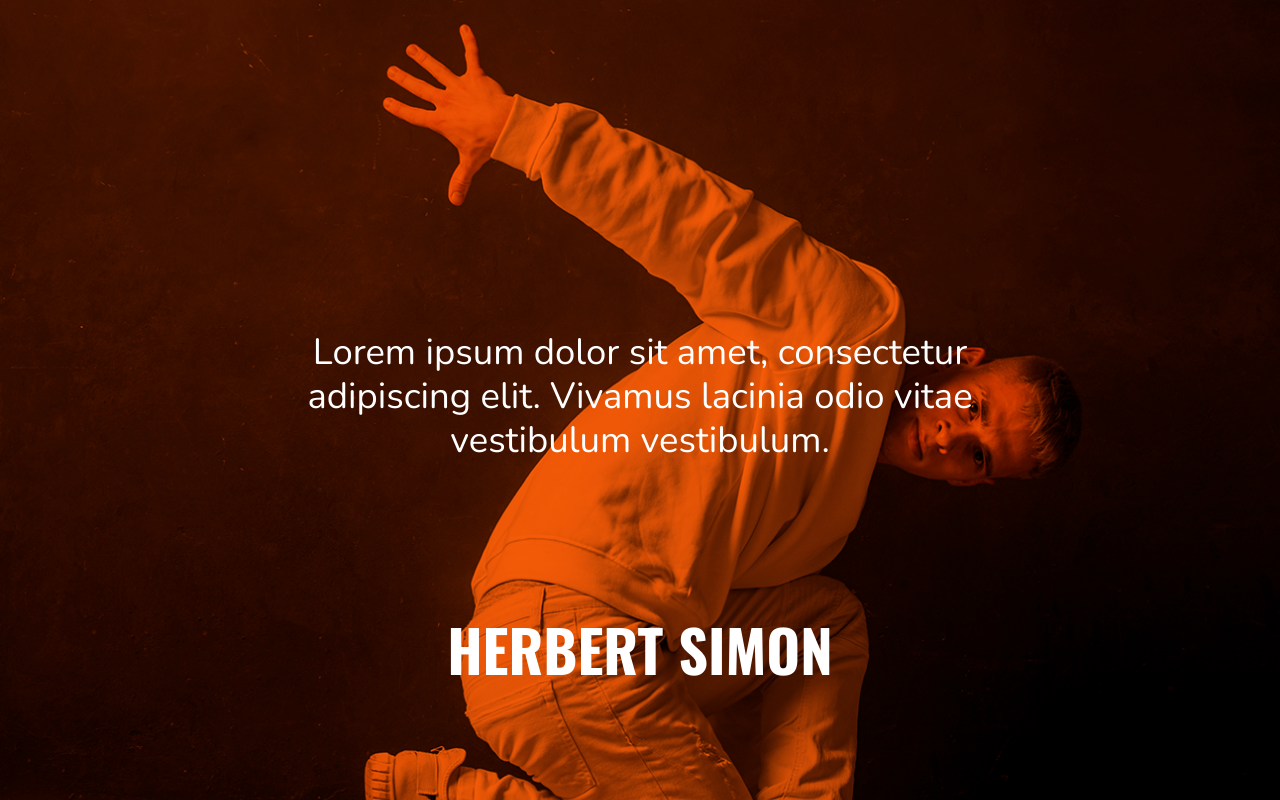
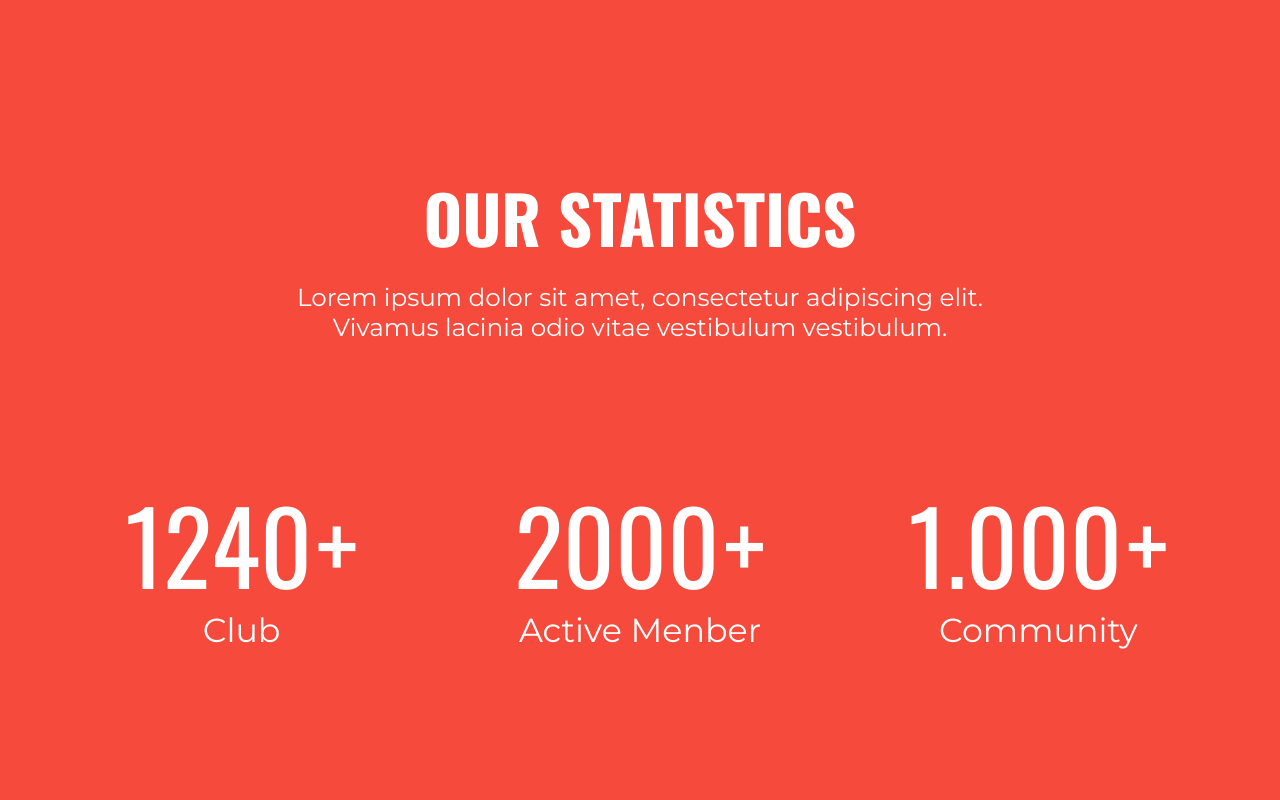
Before and after one commit to haseebzahid1/best_dance, a website: page main.html in a window 1280 px wide. Shown: the top 800 px of the page. Drawn offline with nearby package versions, Linux system fonts and the light colour scheme.

Commit message:
count section added

```diff
--- a/main.html
+++ b/main.html
@@ -9,6 +9,40 @@
     <title>Best Dance</title>
 </head>
 <body>
+    <section class="count" id="promo">
+        <div class="count__count-statistics">
+            <h1 class="count__count-h1">OUR STATISTICS</h1>
+            <p class="count__count-p">
+                Lorem ipsum dolor sit amet, consectetur adipiscing elit. Vivamus lacinia odio vitae vestibulum vestibulum.
+            </p>
+        </div>
+       <div class="counter-up count__count-flex">
+           <div class="count__count-box">
+            <div>
+                <span class="counter count__count-down">1240</span>
+                <span class="count__count-text-span">+</span>
+                <p class="count__count-p2">Club</p>
+            </div>
+
+           </div>
+           <div class="count__count-box">
+            <div>
+                <span class="counter count__count-down">2000</span>
+                <span class="count__count-text-span">+</span>
+                <p class="count__count-p2">Active Menber</p>
+            </div>
+
+           </div>
+           <div class="count__count-box">
+            <div>
+                <span class="counter count__count-down">1.000</span>
+                <span class="count__count-text-span">+</span>
+                <p class="count__count-p2">Community</p>
+            </div>
+
+           </div>
+       </div>
+    </section>
     <section class="herbert">
         <div class="herbert__background-img">
           <div class="herbert__herbert-container">
--- a/sass/page/_count.scss
+++ b/sass/page/_count.scss
@@ -0,0 +1,129 @@
+.count{
+    padding-top: 204px;
+    padding-bottom: 262px;
+    background-color: #F64B3C;
+    @include respond (tab-port){
+        padding-top: 160px;
+        padding-bottom: 200px;
+        // background-color: pink;
+    }
+    @include respond(phone-1){
+        padding-top: 130px;
+        padding-bottom: 150px;
+    }
+    @include respond(zero-size){
+        padding-bottom: 100px;
+        padding-top: 80px;
+    }
+    &__count-statistics{
+        width: 100%;
+        max-width: 740px;
+        // border: 1px solid red;
+        margin-left: auto;
+        margin-right: auto;
+        text-align: center;
+        padding-left: 15px;
+        padding-right: 15px;
+
+    }
+    &__count-h1{
+        font-size: 66.26px;
+        margin-bottom: 53px;
+        color: #fff;
+        font-family: 'Oswald', sans-serif;
+        @include respond(zero-size){
+            font-size: 45px;
+        }
+    }
+    &__count-p{
+        font-size: 24.68px;
+        color: #fff;
+        line-height: 29.61px;
+        margin-bottom: 189px;
+        @include respond(phone-1){
+            margin-bottom: 100px;
+            // background-color: gray;
+        }
+        @include respond(zero-size){
+            margin-bottom: 36px;
+            font-size: 20px;
+        }
+    }
+    &__count-flex{
+        // border: 1px solid red;
+        // margin-top: 60px;
+        display: flex;
+        justify-content: space-between;
+        width: 100%;
+        max-width: 1225px;
+        padding-left: 15px;
+        padding-right: 15px;
+        margin-left: auto;
+        margin-right: auto;
+        @include respond(phone){
+            flex-wrap: wrap;
+            flex-direction: column;
+            justify-content: center;
+            align-items: center;
+        }
+        // @include respond(zero-size){
+        //     margin-top: 30px;
+        // }
+    }
+    &__count-down,&__count-text-span{
+        font-size: 101px;
+        color: #fff;
+        font-family: 'Oswald', sans-serif;
+        @include respond(tab-port-1){
+            font-size: 80px;
+            // background-color: pink;
+        }
+        @include respond(phone-2){
+            font-size: 65px;
+            // background-color: goldenrod;
+        }
+    }
+    &__count-p2{
+        margin-top: 20px;
+        font-size: 33.33px;
+        color: #fff;
+        @include respond(tab-port-1){
+            font-size: 27px;
+        }
+        @include respond(phone-2){
+            font-size: 20px;
+        }
+
+
+    }
+    &__count-box{
+        width: 100%;
+        // max-width: 310px;
+        // height: 310px;
+        // border: 5px solid white;
+        // border-radius: 50%;
+        display: flex;
+        flex-direction: column;
+        align-items: center;
+        justify-content: center;
+        text-align: center;
+       @include respond(tab-land){
+            // max-width: 280px;
+            height: 280px;
+        }
+        @include respond(tab-port-1){
+            // max-width: 220px;
+            height: 220px;
+        }
+        @include respond(phone-2){
+            // max-width:160px;
+            height: 160px;
+        }
+        @include respond(phone){
+            margin-top: 20px;
+        }
+        @include respond(zero-size){
+            margin-top: 0px;
+        }
+    }
+}
```
Also changed, not shown: css/style.css.
